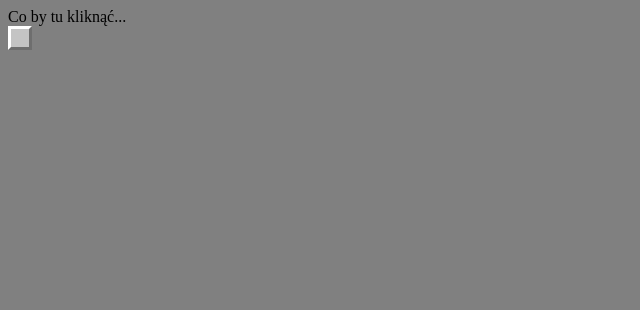
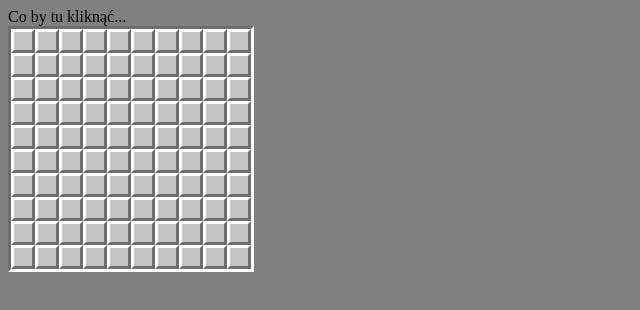
Before and after one commit to tomaszgawron901/Saper, a website built with webpack: page src/index.html in a window 1280 px wide. Shown: the whole page, without its empty margins (0-640 px from the left). Built offline with nearby package versions, Linux system fonts and the light colour scheme.

Commit message:
Board component creater.

```diff
--- a/src/components/Board.ts
+++ b/src/components/Board.ts
@@ -1,31 +1,56 @@
 import IComponent from './IComponent';
+import Clickable, {EventArgs} from './Clickable';
 import Cell from './Cell';
 
-export default class Board implements IComponent{
+export interface BoardElementClickArgs extends EventArgs{
+    x: number;
+    y: number;
+}
+
+export default class Board extends Clickable implements IComponent{
 
     private cells: Cell[];
     private size: {width: number, height: number};
     public constructor(size: {width: number, height:number}){
-        this.cells = new Array<Cell>();
+        super();
         this.size = size;
-        for(var y = 0; y < this.size.height; y++)
+        this.CreateBoard();
+    }
+
+    private BoardIndexOf(x: number, y:number){
+        return x + y*this.size.width;
+    }
+
+    private CreateBoard() {
+        this.cells = new Array<Cell>(this.size.width*this.size.height);
+        var y: number;
+        var x: number;
+        for(y = 0; y < this.size.height; y++)
         {
+            for(x = 0; x < this.size.width; x++)
+            {
+                const cell = new Cell();
+                const eventArgs = {x, y};
+                cell.AddOnClickListener(() => { this.Clicked(eventArgs) });
+                this.cells[this.BoardIndexOf(x, y)] = cell;
+            }
+        }
+        x = 2137;
+    }
+
+    public GetComponent() {
+        const container = document.createElement('DIV');
+        container.classList.add("ReversedBorderedContainer");
+        container.classList.add("BoardContainer");
+        for(var y = 0; y < this.size.height; y++){
+            const row = document.createElement('DIV');
+            row.classList.add("BoardRow");
             for(var x = 0; x < this.size.width; x++)
             {
-                const cell = new Cell();
-                cell.AddOnClickListener(() => { this.Clicked(x, y); });
-
+                row.appendChild(this.cells[this.BoardIndexOf(x, y)].GetComponent());
             }
+            container.appendChild(row);
         }
-    }
-
-    private Clicked(x: number, y: number){
-
-    }
-
-
-    public render = () => {
-
-        return;
+        return container;
     }
 }
--- a/src/components/Clickable.ts
+++ b/src/components/Clickable.ts
@@ -1,25 +1,26 @@
+export interface EventArgs {}
 
 export default abstract class Clickable {
-    private listeners: Array<() => void>;
+    private listeners: Array<(args?: EventArgs) => void>;
     private Enabled: boolean;
 
     public constructor(){
-        this.listeners = new Array<() => {}>();
+        this.listeners = new Array<(args?: EventArgs) => void>();
         this.Enabled = true;
     }
 
     /**
      * @returns Function which removes given event listener.
      */
-    public AddOnClickListener(func: ()=>void){
+    public AddOnClickListener(func: (args?: EventArgs)=>void){
         this.listeners.push(func);
         return () => {delete this.listeners[this.listeners.indexOf(func)]};
     }
 
-    protected Clicked(){
+    protected Clicked(args?: EventArgs){
         if(this.Enabled){
             this.listeners.forEach(listener => {
-                listener();
+                listener(args);
             });
         }
     }
--- a/src/index.ts
+++ b/src/index.ts
@@ -1,9 +1,10 @@
 import './main.scss';
-import Cell from './components/Cell';
+import Board, {BoardElementClickArgs} from './components/Board';
 import Game, {Position} from './logic/Game';
 
 const game = new Game({x: 10, y: 10}, 20);
 game.Open(new Position(5, 5));
-const c = new Cell();
-c.AddOnClickListener(() => {c.Disable()});
-document.body.appendChild(c.GetComponent());
+const b = new Board({width: 10, height: 10});
+b.AddOnClickListener((args: BoardElementClickArgs) => {console.log(args.x, args.y);
+});
+document.body.appendChild(b.GetComponent());
--- a/src/main.scss
+++ b/src/main.scss
@@ -5,6 +5,16 @@
   border-left-color: white;
   border-bottom-color: rgb(110, 110, 110);
   border-right-color: rgb(110, 110, 110);
+  background-color: rgb(196, 196, 196);
+}
+
+.ReversedBorderedContainer {
+  border-width: 3px;
+  border-style: solid;
+  border-top-color: rgb(110, 110, 110);
+  border-left-color: rgb(110, 110, 110);
+  border-bottom-color: white;
+  border-right-color: white;
   background-color: rgb(196, 196, 196);
 }
 
@@ -32,6 +42,16 @@
   background-color: rgb(180, 180, 180);
 }
 
+.BoardRow {
+  display: flex;
+  flex-direction: row;
+}
+
+.BoardContainer{
+  width: fit-content;
+  height: fit-content;
+}
+
 body {
   background-color: grey;
 }
```
Also changed, not shown: dist/index.js.
